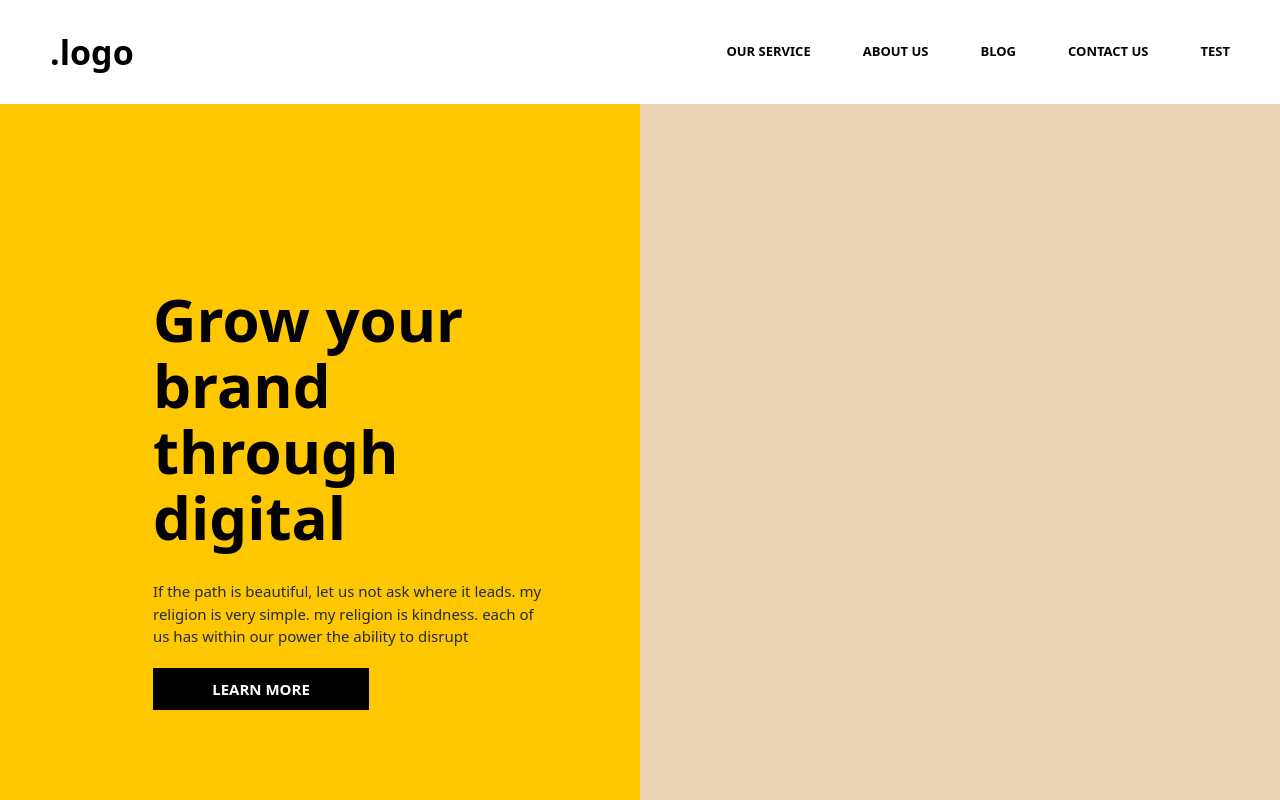
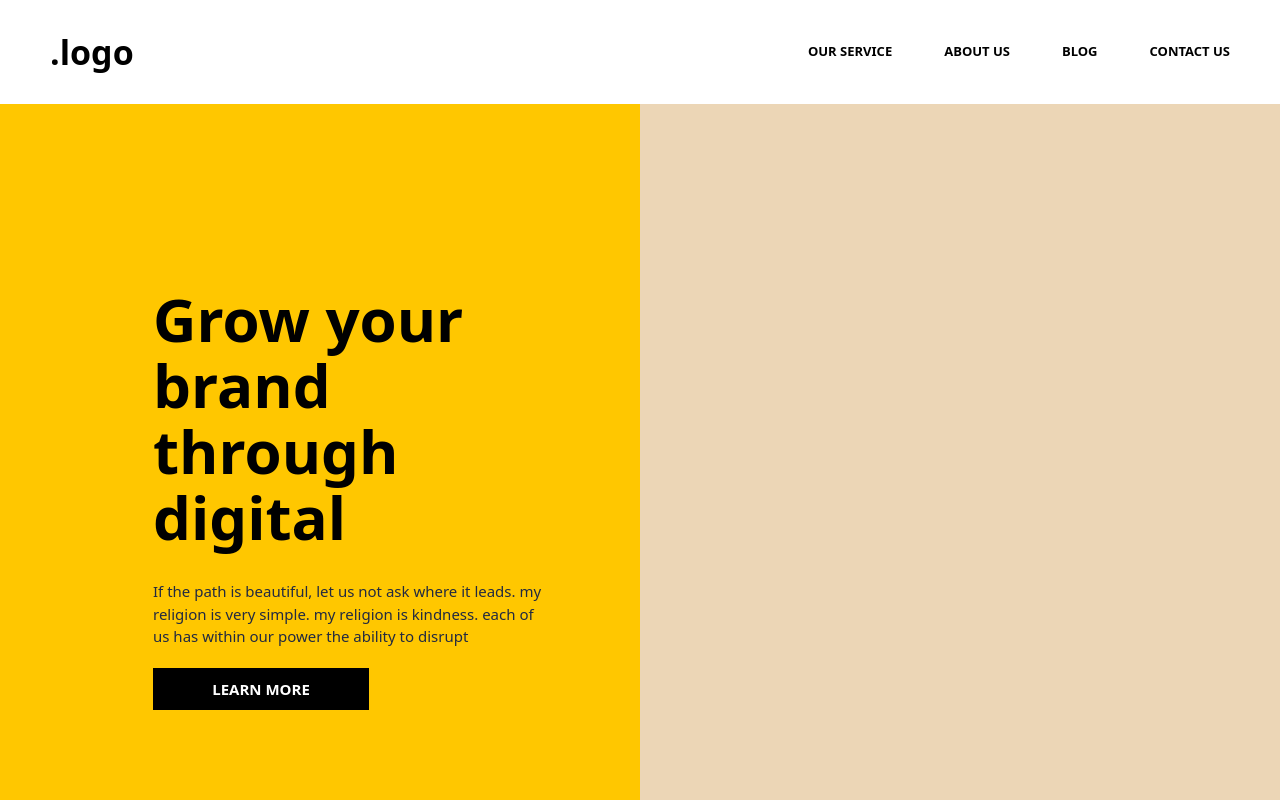
Before and after one commit to dipesh0999/digital-agency-tailwind, a website: page index.html in a window 1280 px wide. Shown: the top 800 px of the page. Drawn offline with Linux system fonts and the light colour scheme.

Commit message:
test clear

```diff
--- a/index.html
+++ b/index.html
@@ -13,7 +13,6 @@
         <li><a href="" class="textLine tlBlack leading-[1]">About us</a></li>
         <li><a href="" class="textLine tlBlack leading-[1]">Blog</a></li>
         <li><a href="" class="textLine tlBlack leading-[1]">Contact us</a></li>
-        <li><a href="" class="textLine tlBlack leading-[1]">test</a></li>
       </ul>
     </header>
 
```
